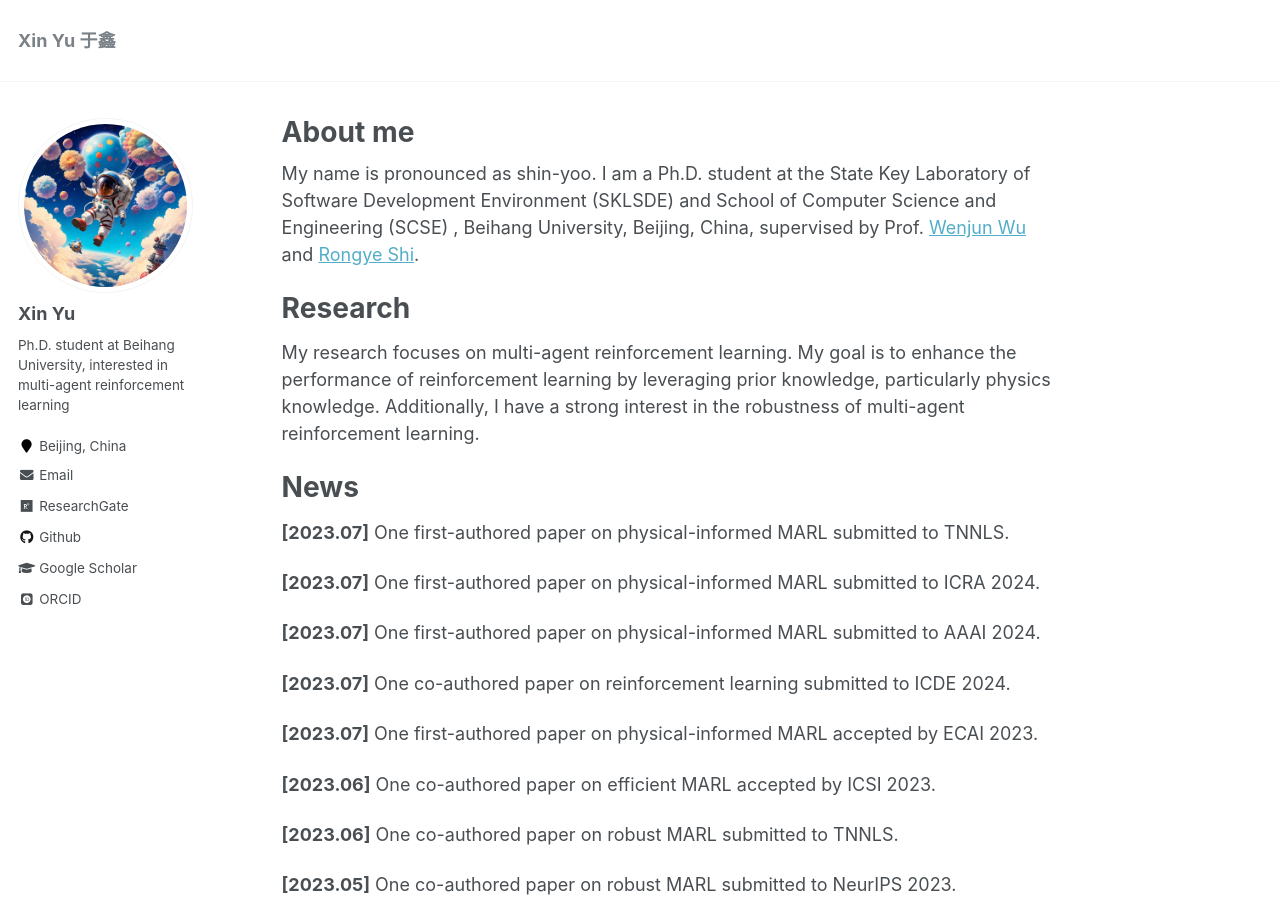
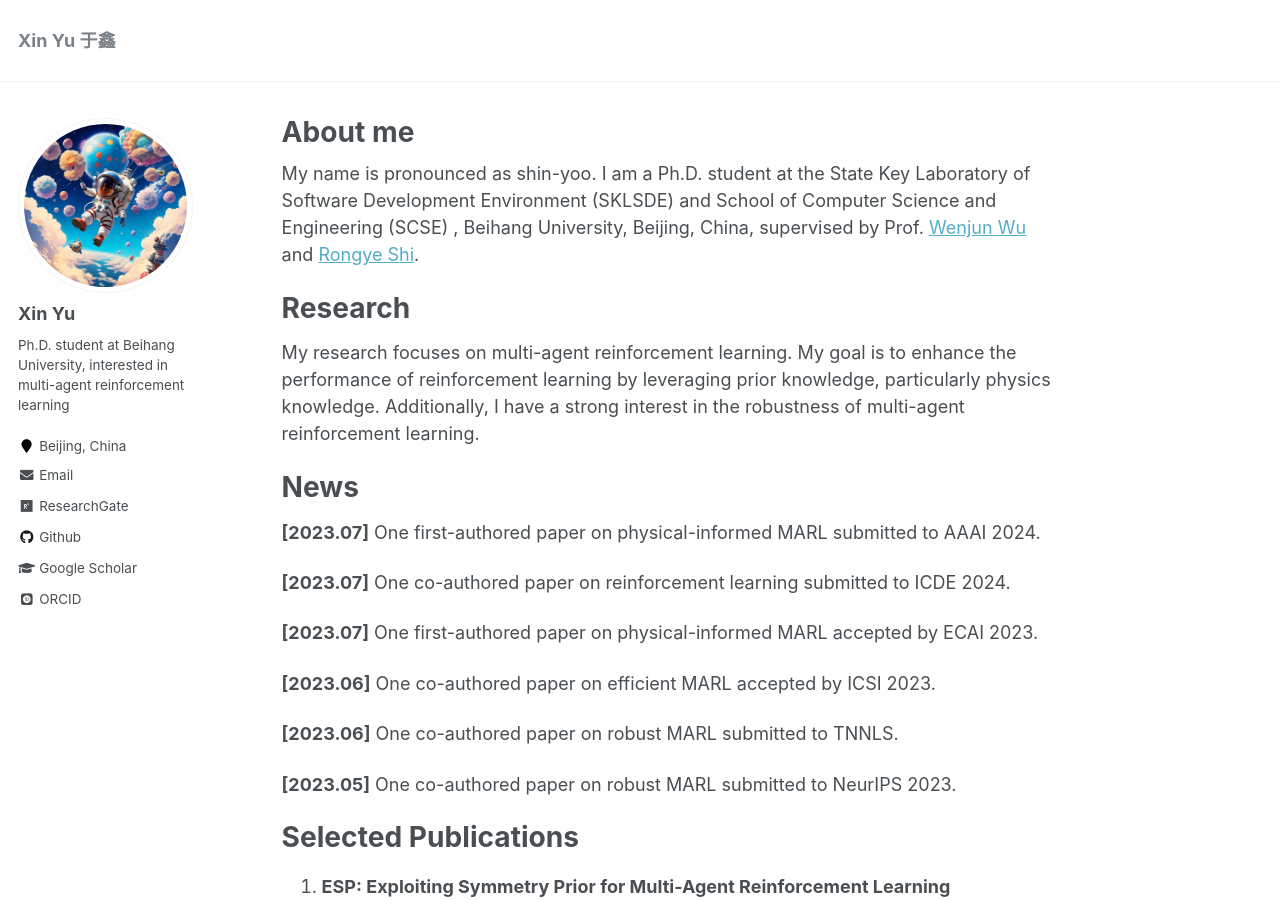
Before and after one commit to xinyu-site/xinyu-site.github.io, a Jekyll site: the page built from _pages/about.md, in a window 1280 px wide and 900 px high. Built offline with Jekyll 4.4.1, drawn with Linux system fonts in a browser that asks for light colours; some web fonts are replaced; formulas are drawn with MathJax 3.

Commit message:
Update about.md

```diff
--- a/_pages/about.md
+++ b/_pages/about.md
@@ -16,8 +16,7 @@ My research focuses on multi-agent reinforcement learning. My goal is to enhance
 
 News
 ======
-<p style="font-size:18px"> <strong>[2023.07]</strong> One first-authored paper on physical-informed MARL submitted to TNNLS.</p>
-<p style="font-size:18px"> <strong>[2023.07]</strong> One first-authored paper on physical-informed MARL submitted to ICRA 2024.</p>
+
 <p style="font-size:18px"> <strong>[2023.07]</strong> One first-authored paper on physical-informed MARL submitted to AAAI 2024.</p>
 <p style="font-size:18px"> <strong>[2023.07]</strong> One co-authored paper on reinforcement learning submitted to ICDE 2024.</p>
 <p style="font-size:18px"> <strong>[2023.07]</strong> One first-authored paper on physical-informed MARL accepted by ECAI 2023.</p>
```
